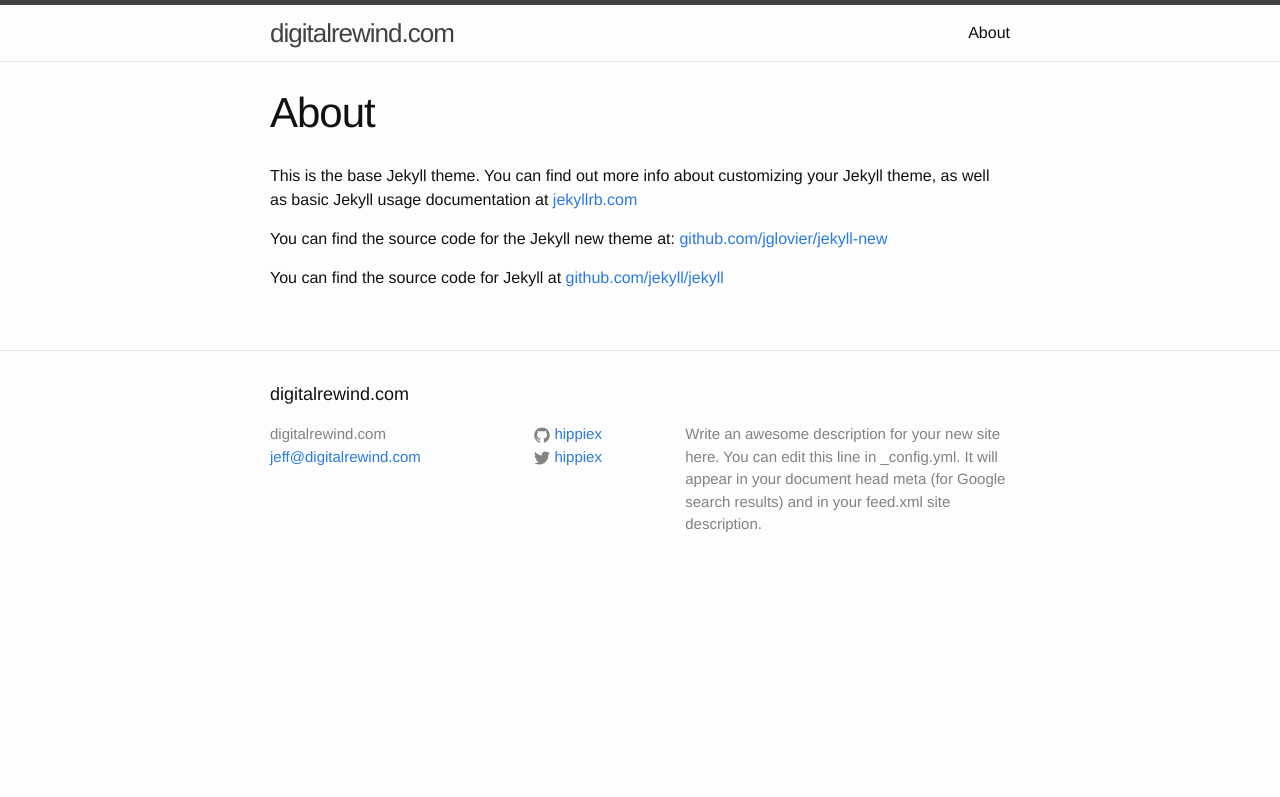
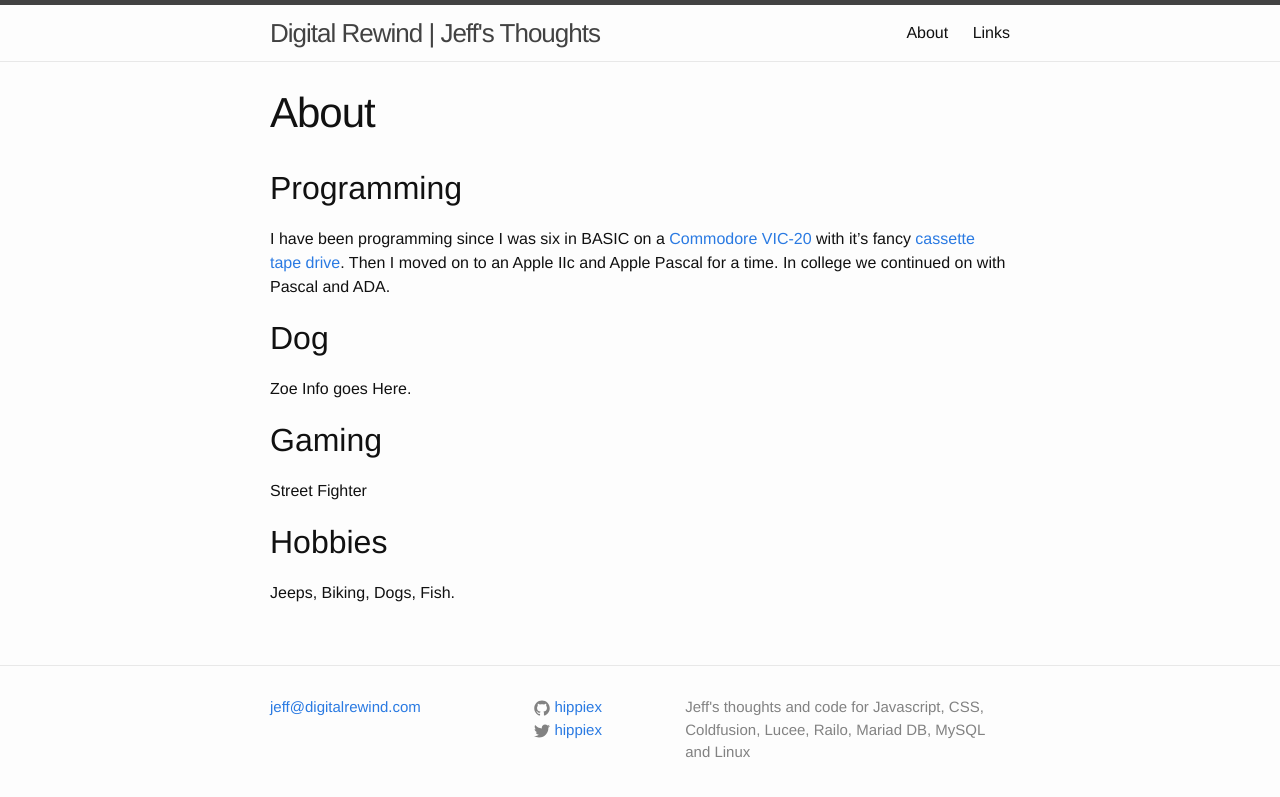
Before and after one commit to hippiex/hippiex.github.io, a Jekyll site: the page built from about.md, in a window 1280 px wide. Shown: the top 797 px of the page. Built offline with Jekyll 4.4.1, drawn with Linux system fonts in a browser that asks for light colours.

Commit message:
Saving New info

```diff
--- a/_config.yml
+++ b/_config.yml
@@ -1,10 +1,8 @@
 # Site settings
-title: digitalrewind.com
+title: Digital Rewind | Jeff's Thoughts
 email: jeff@digitalrewind.com
 description: > # this means to ignore newlines until "baseurl:"
-  Write an awesome description for your new site here. You can edit this
-  line in _config.yml. It will appear in your document head meta (for
-  Google search results) and in your feed.xml site description.
+  Jeff's thoughts and code for Javascript, CSS, Coldfusion, Lucee, Railo, Mariad DB, MySQL and Linux
 baseurl: "" # the subpath of your site, e.g. /blog/
 url: "http://www.digitalrewind.com" # the base hostname & protocol for your site
 twitter_username: hippiex
--- a/_includes/footer.html
+++ b/_includes/footer.html
@@ -2,12 +2,12 @@
 
   <div class="wrapper">
 
-    <h2 class="footer-heading">{{ site.title }}</h2>
+    <!--<h2 class="footer-heading">{{ site.title }}</h2>-->
 
     <div class="footer-col-wrapper">
       <div class="footer-col  footer-col-1">
         <ul class="contact-list">
-          <li>{{ site.title }}</li>
+          <!-- <li>{{ site.title }}</li> -->
           <li><a href="mailto:{{ site.email }}">{{ site.email }}</a></li>
         </ul>
       </div>
--- a/about.md
+++ b/about.md
@@ -4,8 +4,18 @@ title: About
 permalink: /about/
 ---
 
-This is the base Jekyll theme. You can find out more info about customizing your Jekyll theme, as well as basic Jekyll usage documentation at [jekyllrb.com](http://jekyllrb.com/)
+Programming
+---------------
+I have been programming since I was six in BASIC on a <a href="https://en.wikipedia.org/wiki/Commodore_VIC-20">Commodore VIC-20</a> with it's fancy <a href="https://en.wikipedia.org/wiki/Commodore_Datasette">cassette tape drive</a>. Then I moved on to an Apple IIc and Apple Pascal for a time.  In college we continued on with Pascal and ADA.
 
-You can find the source code for the Jekyll new theme at: [github.com/jglovier/jekyll-new](https://github.com/jglovier/jekyll-new)
+Dog
+---------------
+Zoe Info goes Here.
 
-You can find the source code for Jekyll at [github.com/jekyll/jekyll](https://github.com/jekyll/jekyll)
+Gaming
+---------------
+Street Fighter
+
+Hobbies
+---------------
+Jeeps, Biking, Dogs, Fish.
```
Also changed, not shown: links.md (added, +7 -0 lines).
